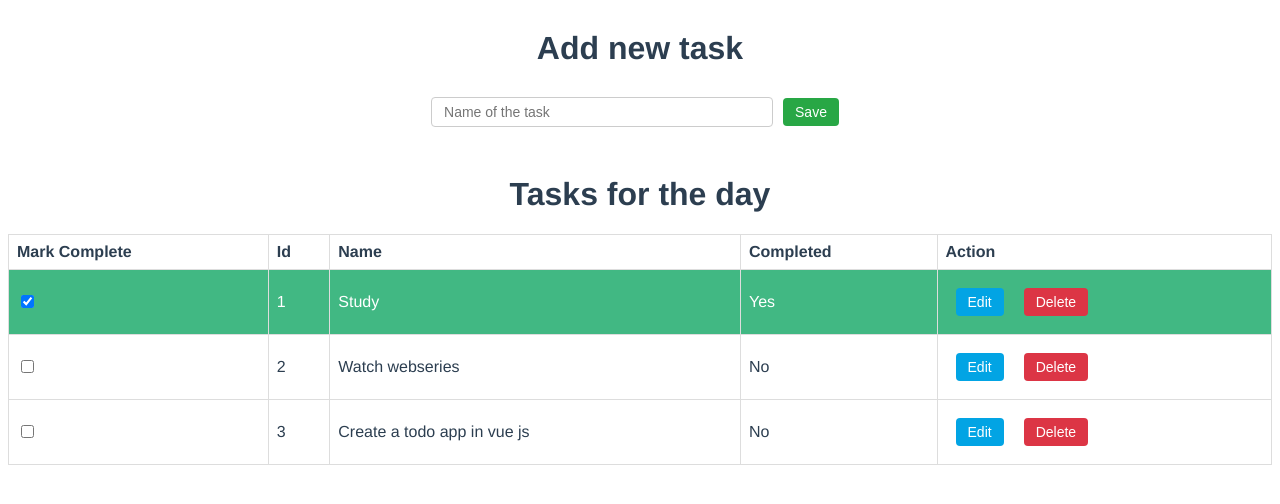
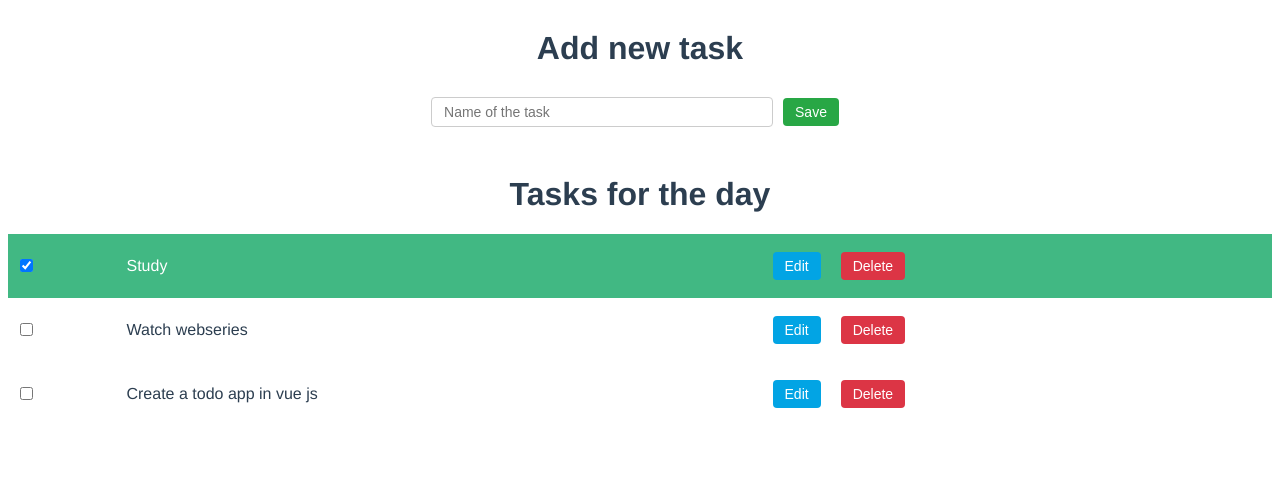
Before and after one commit to nadeemnagpurwala/vuejs-todo-app, a Vue app: page / in a window 1280 px wide. Shown: the top 504 px of the page. Built offline with nearby package versions, Linux system fonts and the light colour scheme.

Commit message:
Css and layout changes

```diff
--- a/src/components/Tasks.vue
+++ b/src/components/Tasks.vue
@@ -2,23 +2,13 @@
     <div>
         <h1>{{ title }}</h1>
         <table>
-            <tr>
-                <th>Mark Complete</th>
-                <th>Id</th>
-                <th>Name</th>
-                <th>Completed</th>
-                <th>Action</th>
-            </tr>
             <tr v-for="task in tasks" :key="task.id" :class="{ 'is-completed': task.completed }">
                 <td><input type="checkbox" @click="updateTaskStatus(task)" :checked="task.completed"></td>
-                <td>{{ task.id }}</td>
 
                 <td v-if="editMode === task.id">
                     <input type="text" class="form-control" v-model="task.name" placeholder="Name of the task">
                 </td>
                 <td v-else>{{ task.name }}</td>
-
-                <td v-if=task.completed>Yes</td> <td v-else>No</td>
 
                 <td v-if="editMode === task.id">
                     <button class="btn btn-success" @click="updateTask(task)">Save</button>
@@ -77,7 +67,6 @@ table {
 }
 
 td, th {
-  border: 1px solid #dddddd;
   text-align: left;
   padding: 8px;
 }
```
